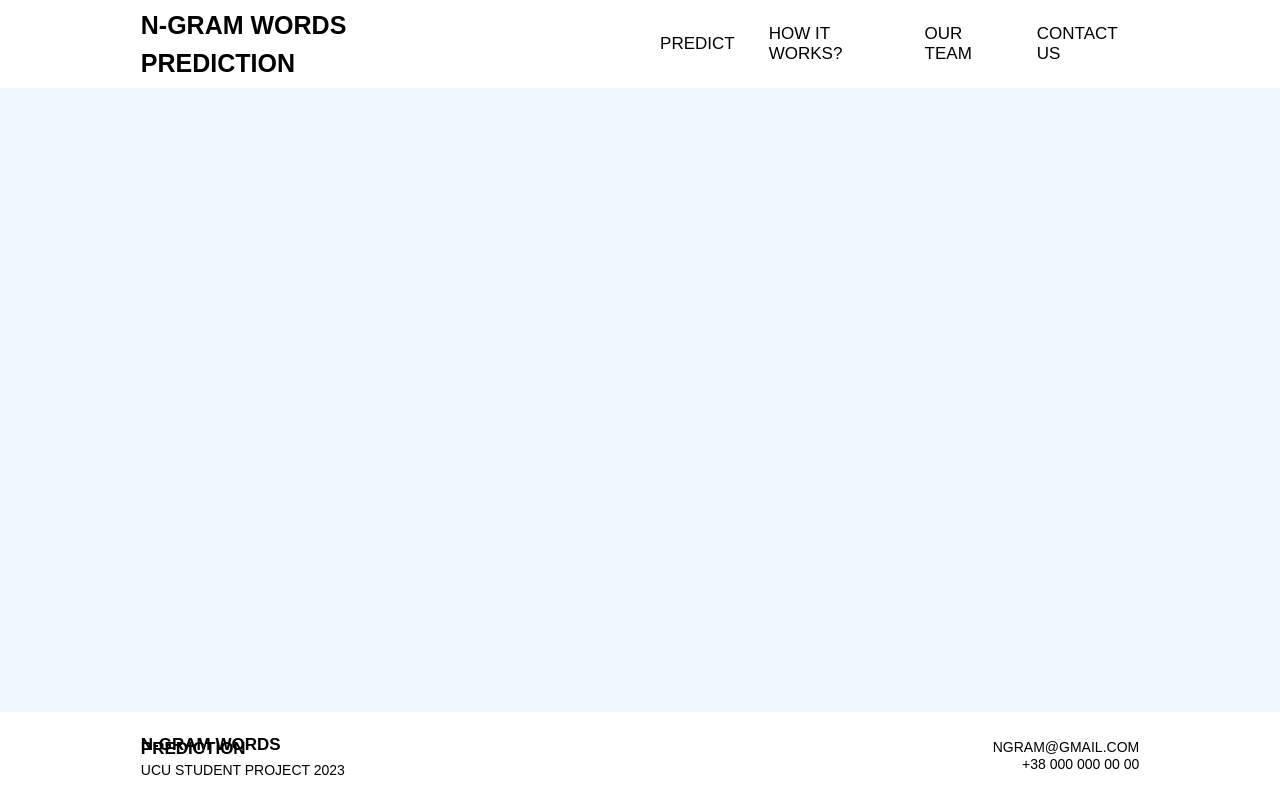
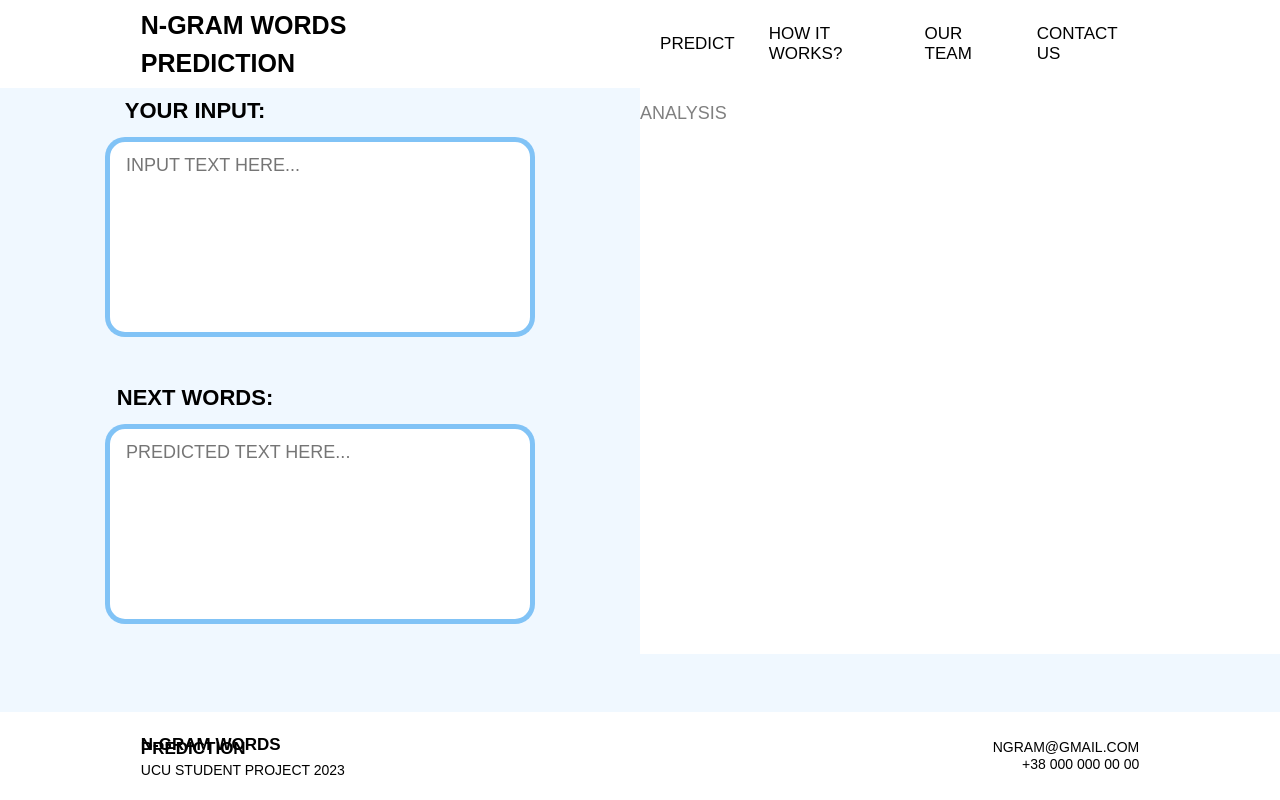
Before and after one commit to maslenchenko/ngram-web-project, a React (Create React App) app: page /analysis in a window 1280 px wide. Built offline with nearby package versions, Linux system fonts and the light colour scheme.

Commit message:
Analysis page added

```diff
--- a/src/App.js
+++ b/src/App.js
@@ -19,7 +19,7 @@ function App() {
           <Route path="/about" element={About()} />
           <Route path="/team" element={Team()} />
           <Route path="/contact" element={Contact()} />
-          <Route path="/analysis" exact component={Analysis} />
+          <Route path="/analysis" element={Analysis()} />
         </Routes>
         <Footer />
       </Router>
--- /dev/null
+++ b/src/components/predict-textarea.js
@@ -0,0 +1,15 @@
+import React, {useState} from "react";
+import {Link} from "react-router-dom";
+import '../styles/analysis.css'
+import '../styles/contact.css'
+
+
+function PredictText(placeholder) {
+    return (
+        <div>
+            <textarea className="predict-area" placeholder={placeholder.text}/>
+        </div>
+    );
+}
+
+export default PredictText;
--- a/src/pages/analysis.js
+++ b/src/pages/analysis.js
@@ -1,9 +1,20 @@
 import React from 'react'
+// import QuestionInput from '../components/question-input'
+import PredictText from '../components/predict-textarea'
+
 
 function Analysis() {
   return (
-    <div>
-
+    <div className='analysis-main'>
+      <div className='text-unit'>
+        <h2 className='analysis-title'>Your input:</h2>
+        <PredictText text="Input text here..."/>
+        <h2 className='analysis-title'>Next words:</h2>
+        <PredictText text="Predicted text here..."/>
+      </div>
+      <div className='analysis-unit'>
+        <p>Analysis</p>
+      </div>
     </div>
   )
 }
--- /dev/null
+++ b/src/styles/analysis.css
@@ -0,0 +1,64 @@
+.analysis-main {
+    width: 100%;
+    margin-top: 5rem;
+    display: flex;
+    justify-content: space-between;
+    /* border: #808080 solid 5px; */
+
+}
+
+.predict-area{
+    width: 430px;
+    height: 200px;
+    box-sizing: border-box;
+    resize: none;
+    outline: none;
+    padding: 0.5rem 1rem;
+    font-size: 18px;
+    line-height: 30px;
+    text-transform: uppercase;
+    color: #808080;
+    transition: border-color 0.2s ease-in-out;
+    background: white;
+    font-family: "Poppins", sans-serif;
+    border: 5px solid rgba(45, 155, 240, 0.6);
+    border-radius: 20px;
+    font-weight: 500;
+    margin-bottom: 6%;
+}
+
+.predict-area input:focus, textarea:focus{
+    outline: none;
+    border-color: rgba(45, 155, 240, 1);
+}
+
+.analysis-title {
+    font-family: "Poppins", sans-serif;
+    font-style: normal;
+    font-weight: 800;
+    font-size: 22px;
+    text-transform: uppercase;
+    margin-bottom: 2%;
+    margin-left: -250px;
+
+}
+
+
+.text-unit  {
+    width: 50%;
+    display: flex;
+    align-items: center;
+    flex-direction: column;
+}
+
+.analysis-unit {
+    width: 50%;
+    background-color: white;
+    height: 100%;
+    font-family: 'Poppins', sans-serif;
+    font-size: 18px;
+    line-height: 30px;
+    text-transform: uppercase;
+    color: #808080;
+    /* border: #808080 solid 5px; */
+}
```
